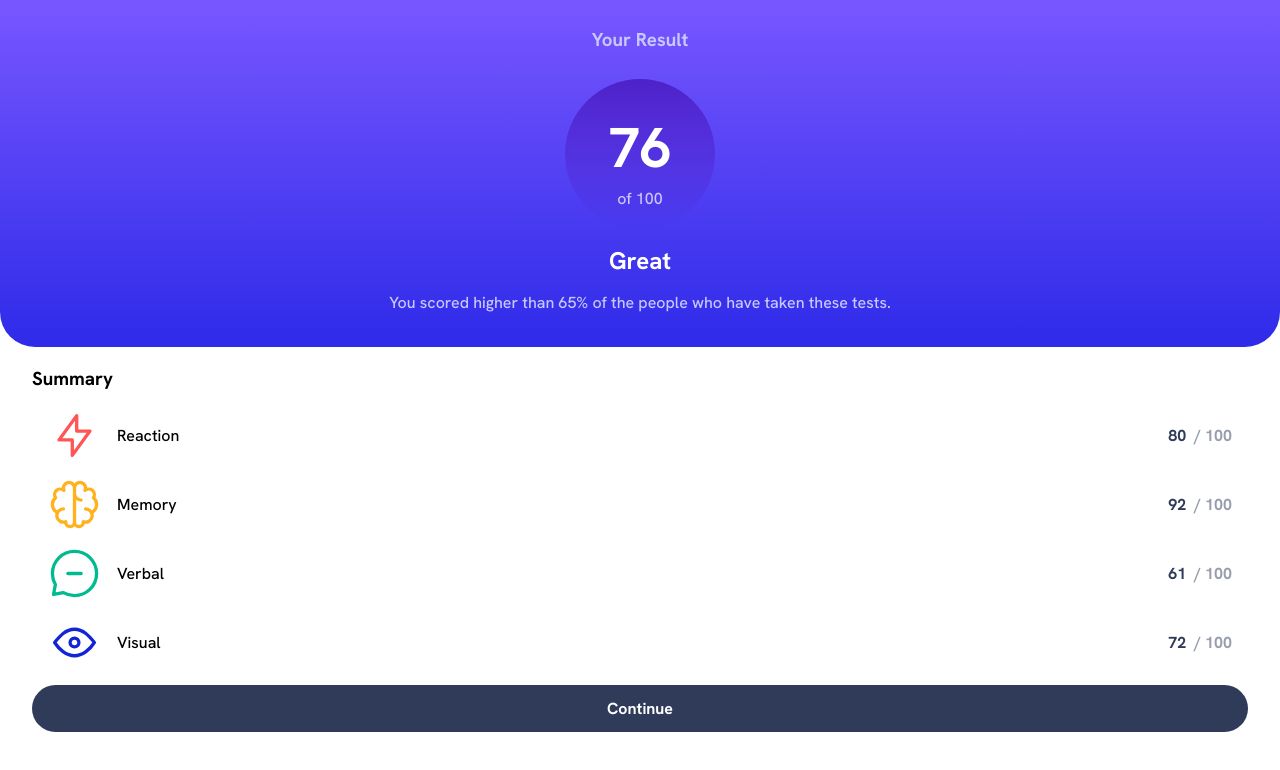
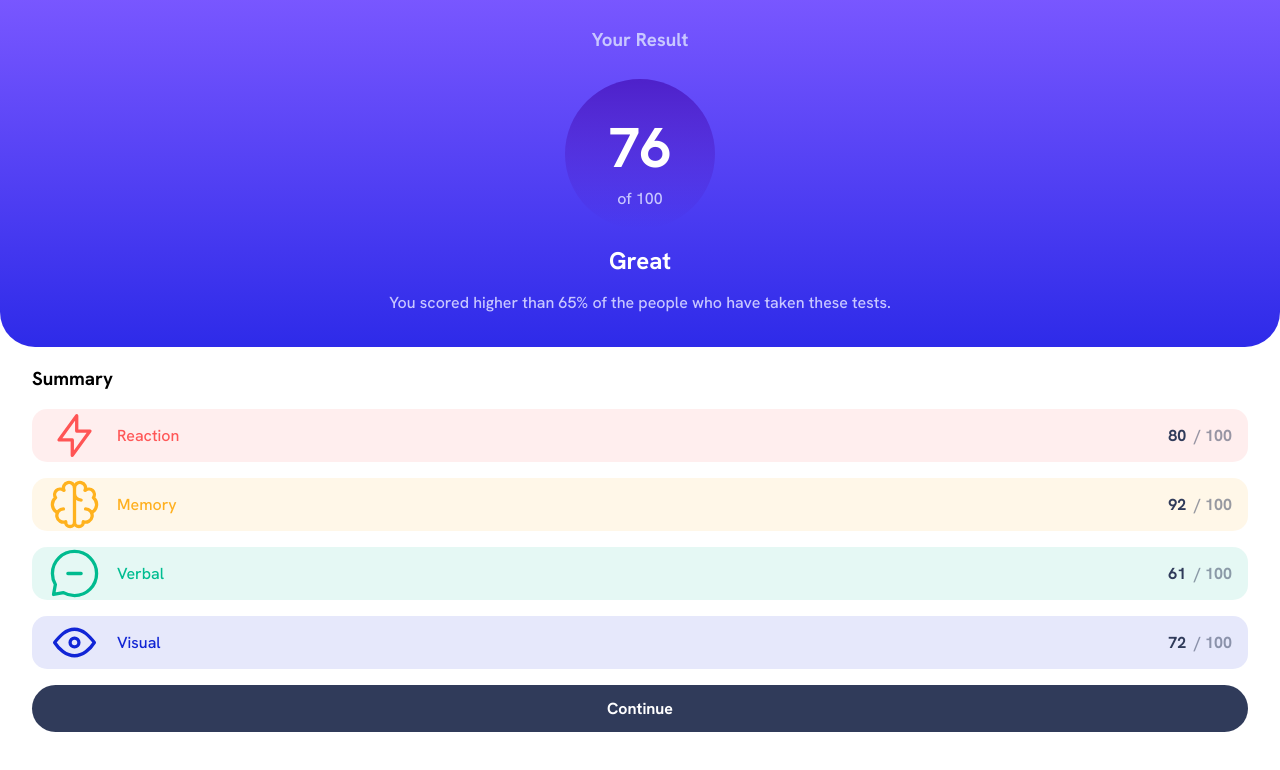
Before and after one commit to amrmabdelazeem/results-summary-component, a React (Create React App) app: page / in a window 1280 px wide. Shown: the top 770 px of the page. Built offline with nearby package versions, Linux system fonts and the light colour scheme.

Commit message:
Add Summary section

```diff
--- a/src/Summary.jsx
+++ b/src/Summary.jsx
@@ -7,10 +7,10 @@ import Button from "./Button";
 function Summary(){
     return <div className="summary">
     <h3>Summary</h3>
-    <Skill category={data[0].category} icon={data[0].icon} score={data[0].score} />
-    <Skill category={data[1].category} icon={data[1].icon} score={data[1].score} />
-    <Skill category={data[2].category} icon={data[2].icon} score={data[2].score} />
-    <Skill category={data[3].category} icon={data[3].icon} score={data[3].score} />
+    <Skill id="reaction" category={data[0].category} icon={data[0].icon} score={data[0].score} />
+    <Skill id="memory" category={data[1].category} icon={data[1].icon} score={data[1].score} />
+    <Skill id="verbal" category={data[2].category} icon={data[2].icon} score={data[2].score} />
+    <Skill id="visual" category={data[3].category} icon={data[3].icon} score={data[3].score} />
     <Button/>
     </div>
 }
```
